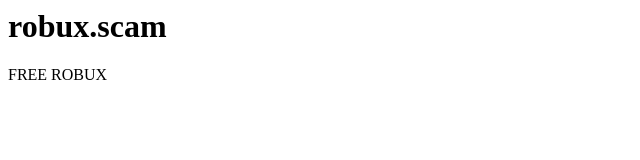
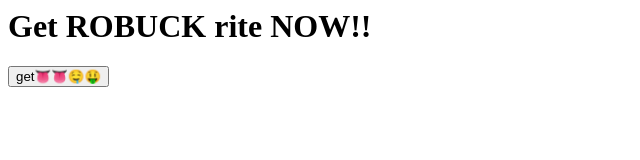
Before and after one commit to eggdll/robucksite, a plain HTML site: page index.html in a window 1280 px wide. Shown: the whole page, without its empty margins (0-640 px from the left). Drawn offline with Linux system fonts and the light colour scheme.

Commit message:
Update index.html

```diff
--- a/index.html
+++ b/index.html
@@ -1,2 +1,9 @@
-<h1>robux.scam</h1>
-<p>FREE ROBUX</p>
+<html>
+  <head>
+    <title>Free ROBUCK</title>
+  </head>
+  <body>
+    <h1>Get ROBUCK rite NOW!!</h1>
+    <button>get👅👅🤤🤑</button>
+  </body>
+</html>
```
